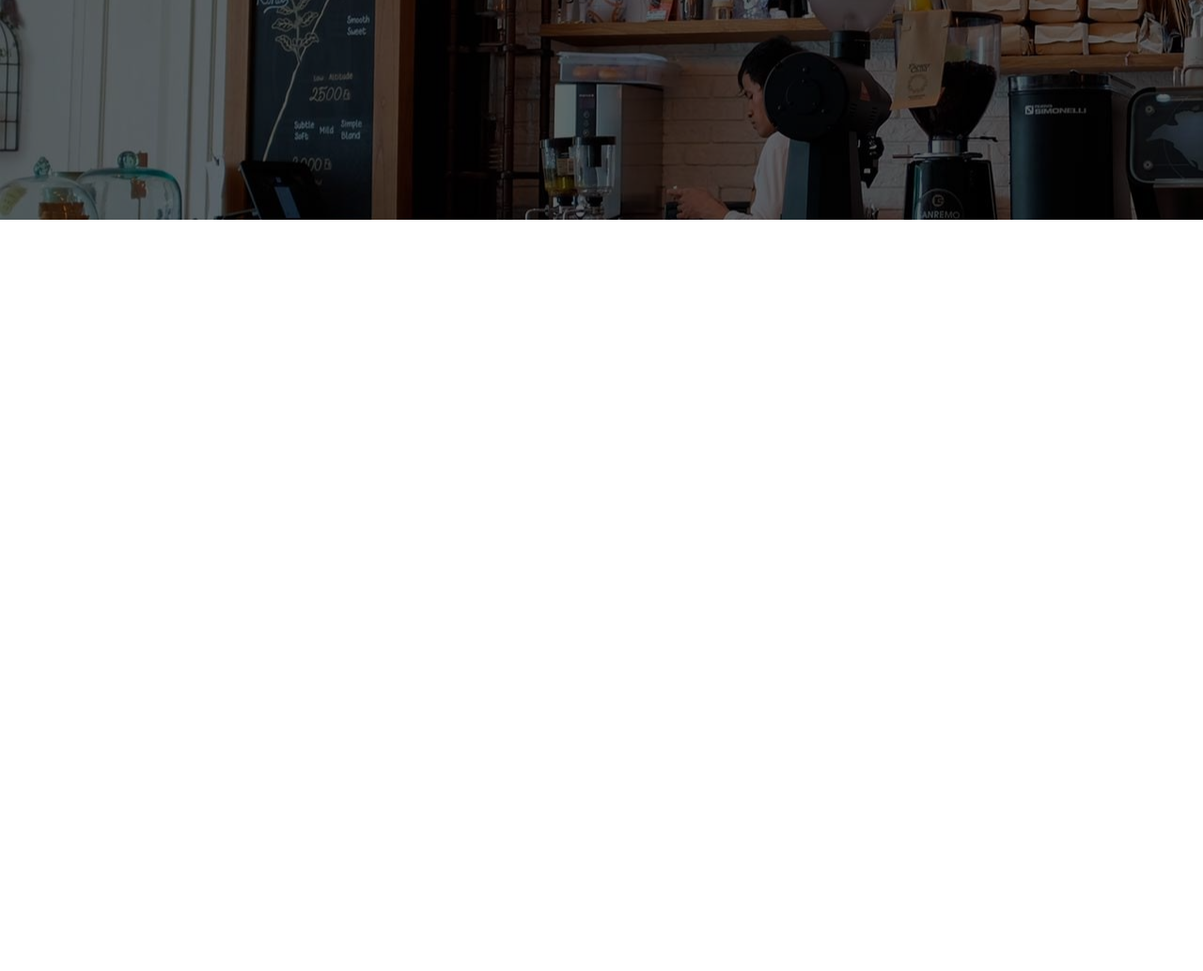
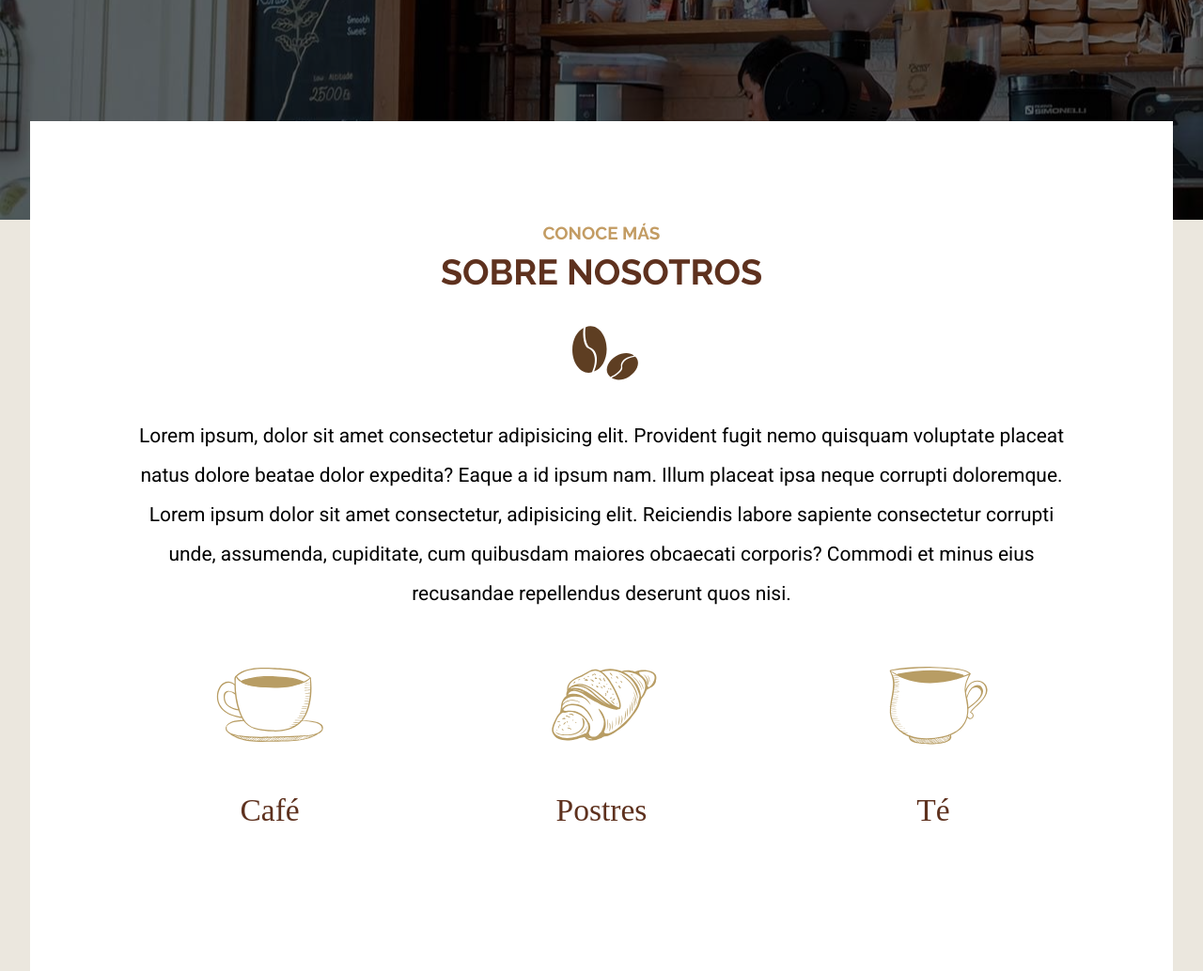
Before and after one commit to OneAlpacaMore/PaginaWebCafeteria, a website: page index.html in a window 1280 px wide. Shown: the part 500-1534 px from the top of the page at 94% size. Before the commit the page ends 800 px from the top, so only its background shows below. Drawn offline with Linux system fonts and the light colour scheme; a web font is replaced by a local one.

Commit message:
About us section done.

```diff
--- a/index.html
+++ b/index.html
@@ -9,7 +9,7 @@
     <link rel="preconnect" href="https://fonts.googleapis.com">
     <link rel="preconnect" href="https://fonts.gstatic.com" crossorigin>
     <link
-        href="https://fonts.googleapis.com/css2?family=Lato:wght@400;900&family=Roboto:ital,wght@0,400;0,700;1,900&display=swap"
+        href="https://fonts.googleapis.com/css2?family=Bona+Nova&family=Raleway:wght@700;900&family=Roboto:wght@400;700&display=swap"
         rel="stylesheet">
 </head>
 
@@ -36,8 +36,37 @@
             <div class="texto-header">
                 <h1>Disfruta una deliciosa taza de café</h1>
             </div>
+
         </div>
     </header>
+
+    <main class="contenedor contenido-principal text-center">
+        <section class="conoce">
+            <h2><span>Conoce más</span> sobre nosotros</h2>
+            <p> Lorem ipsum, dolor sit amet consectetur adipisicing elit. Provident fugit nemo quisquam voluptate
+                placeat natus dolore beatae dolor expedita? Eaque a id ipsum nam. Illum placeat ipsa neque corrupti
+                doloremque. Lorem ipsum dolor sit amet consectetur, adipisicing elit. Reiciendis labore sapiente
+                consectetur corrupti unde, assumenda, cupiditate, cum quibusdam maiores obcaecati corporis? Commodi et
+                minus eius recusandae repellendus deserunt quos nisi.</p>
+        </section>
+
+        <section class="iconos">
+            <ul class="listado-iconos">
+                <li>
+                    <img src="build/img/icono_cafe.svg" alt="icono cafe">
+                    <p>Café</p>
+                </li>
+                <li>
+                    <img src="build/img/icono_postre.svg" alt="icono postres">
+                    <p>Postres</p>
+                </li>
+                <li>
+                    <img src="build/img/icono_te.svg" alt="icono te">
+                    <p>Té</p>
+                </li>
+            </ul>
+        </section>
+    </main>
 </body>
 
 </html>
--- a/src/scss/app.scss
+++ b/src/scss/app.scss
@@ -1,2 +1,3 @@
 @use 'base';
 @use 'header';
+@use 'inicio';
--- a/src/scss/base/_globales.scss
+++ b/src/scss/base/_globales.scss
@@ -8,12 +8,14 @@ html {
     box-sizing: inherit;
 }
 body {
-    font-family: var.$fuente_principal;
+    font-family: var.$fuente_secundaria;
     font-size: 1.6rem;
+    background-color: var.$cafeClaro;
 }
 p {
     color: var.$negro;
     font-size: 2rem;
+    line-height: 2;
 }
 .contenedor {
     width: 95%;
@@ -29,15 +31,10 @@ img {
     max-width: 100%;
     display: block;
 }
-h1, h2, h3 {
-    margin: 0 0 var.$separacion 0;
+
+ul {
+    list-style: none;
+    padding: 0;
+    margin: 0;
+
 }
-h1 {
-    font-size: 4rem;
-}
-h2 {
-    font-size: 3.6rem;
-}
-h3 {
-    font-size: 2.3rem;
-}
--- a/src/scss/base/_index.scss
+++ b/src/scss/base/_index.scss
@@ -1,4 +1,6 @@
 @forward 'normalize';
 @forward 'variables';
+@forward 'mixins';
 @forward 'globales';
+@forward 'tipografia';
 @forward 'utilidades';
--- a/src/scss/base/_mixins.scss
+++ b/src/scss/base/_mixins.scss
@@ -17,3 +17,9 @@
         @content;
     }
 }
+
+@mixin grid( $columnas, $espaciado) {
+    display: grid;
+    grid-template-columns: repeat($columnas, $espaciado);
+    column-gap: 5rem;
+}
--- /dev/null
+++ b/src/scss/base/_tipografia.scss
@@ -0,0 +1,36 @@
+@use 'variables' as var;
+
+h1, h2, h3 {
+    margin: 0 0 var.$separacion 0;
+    font-family: var.$fuente_principal;
+    text-transform: uppercase;
+    text-align: center;
+    line-height: 1.5;
+}
+h1 {
+    font-size: 4rem;
+}
+h2 {
+    font-size: 3.6rem;
+    color: var.$primario;
+
+    span {
+        color: var.$secundario;
+        font-size: 1.8rem;
+        display: block;
+    }
+
+    &::after{
+        content: '';
+        display: block;
+        width: 10rem;
+        height: 10rem;
+        margin: 0 auto;
+        background-image: url(/build/img/cafe.svg);
+        background-position: center;
+        background-size: 10rem;
+    }
+}
+h3 {
+    font-size: 2.3rem;
+}
--- a/src/scss/base/_variables.scss
+++ b/src/scss/base/_variables.scss
@@ -1,5 +1,7 @@
 // Fuentes
-$fuente_principal: 'Roboto', sans-serif;
+$fuente_principal: 'Raleway', sans-serif;
+$fuente_secundaria: 'Roboto', sans-serif;
+$fuente_cursiva: 'Bona Nova', serif;
 
 //Media Queries
 $telefono: 480px;
--- /dev/null
+++ b/src/scss/inicio/_contenido.scss
@@ -0,0 +1,17 @@
+@use 'base/variables' as var;
+@use 'base/mixins' as mix;
+
+.contenido-principal {
+    background-color: var.$blanco;
+    padding: 5rem 2rem;
+    width: 100%;
+    @include mix.tablet {
+        padding: 10rem;
+        width: 95%;
+        margin-top: -10rem;
+        position: relative;
+     }
+     h2 {
+        margin-bottom: 0;
+     }
+}
--- /dev/null
+++ b/src/scss/inicio/_iconos.scss
@@ -0,0 +1,25 @@
+@use 'base/variables' as var;
+@use 'base/mixins' as mix;
+
+.iconos {
+    margin-top: 5rem;
+
+    .listado-iconos {
+        li {
+            img {
+                margin: 0 auto;
+                width: 12rem;
+            }
+
+            p {
+                font-family: var.$fuente_cursiva;
+                font-size: 3.2rem;
+                color: var.$primario;
+            }
+        }
+
+        @include mix.tablet {
+            @include mix.grid(3, 1fr);
+        }
+    }
+}
--- /dev/null
+++ b/src/scss/inicio/_index.scss
@@ -0,0 +1,2 @@
+@forward 'contenido';
+@forward 'iconos';
```
Also changed, not shown: build/css/app.css.
